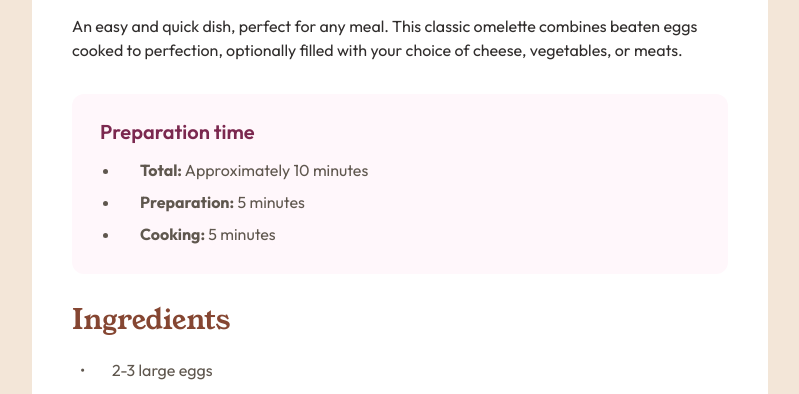
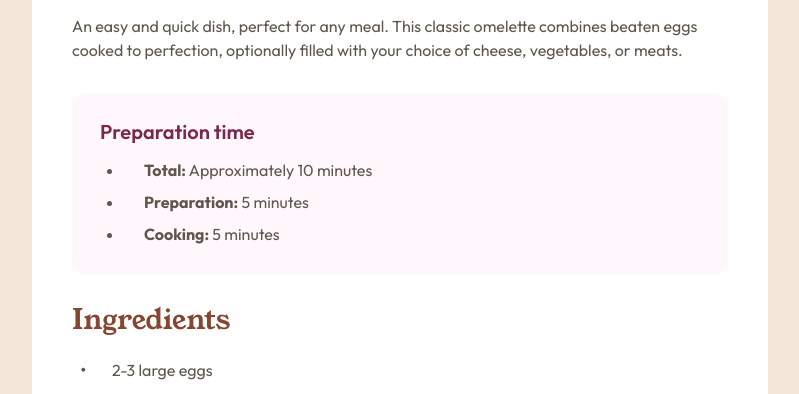
Before and after one commit to KahKitZheng/frontend-mentor, a plain HTML site: page recipe-page/index.html in a window 1280 px wide. Shown: the part 553-947 px from the top of the page, without its empty margins (240-1039 px from the left). Drawn offline with Linux system fonts and the light colour scheme.

Commit message:
Improve styling

```diff
--- a/recipe-page/styles.scss
+++ b/recipe-page/styles.scss
@@ -61,7 +61,7 @@ main {
 
     &__description {
       margin-top: 24px;
-      color: var(--Dark-Charcoal, #312e2c);
+      color: var(--Wenge-Brown, #312e2c);
       line-height: 150%; /* 24px */
     }
   }
@@ -210,6 +210,20 @@ main {
 
     &__preparation {
       padding: 28px;
+
+      &__list {
+        padding-left: 24px;
+      }
+    }
+
+    &__section {
+      &__ingredients {
+        &__item {
+          &::before {
+            font-size: 20px;
+          }
+        }
+      }
     }
   }
 }
```
Also changed, not shown: recipe-page/styles.css, 1 other file.
